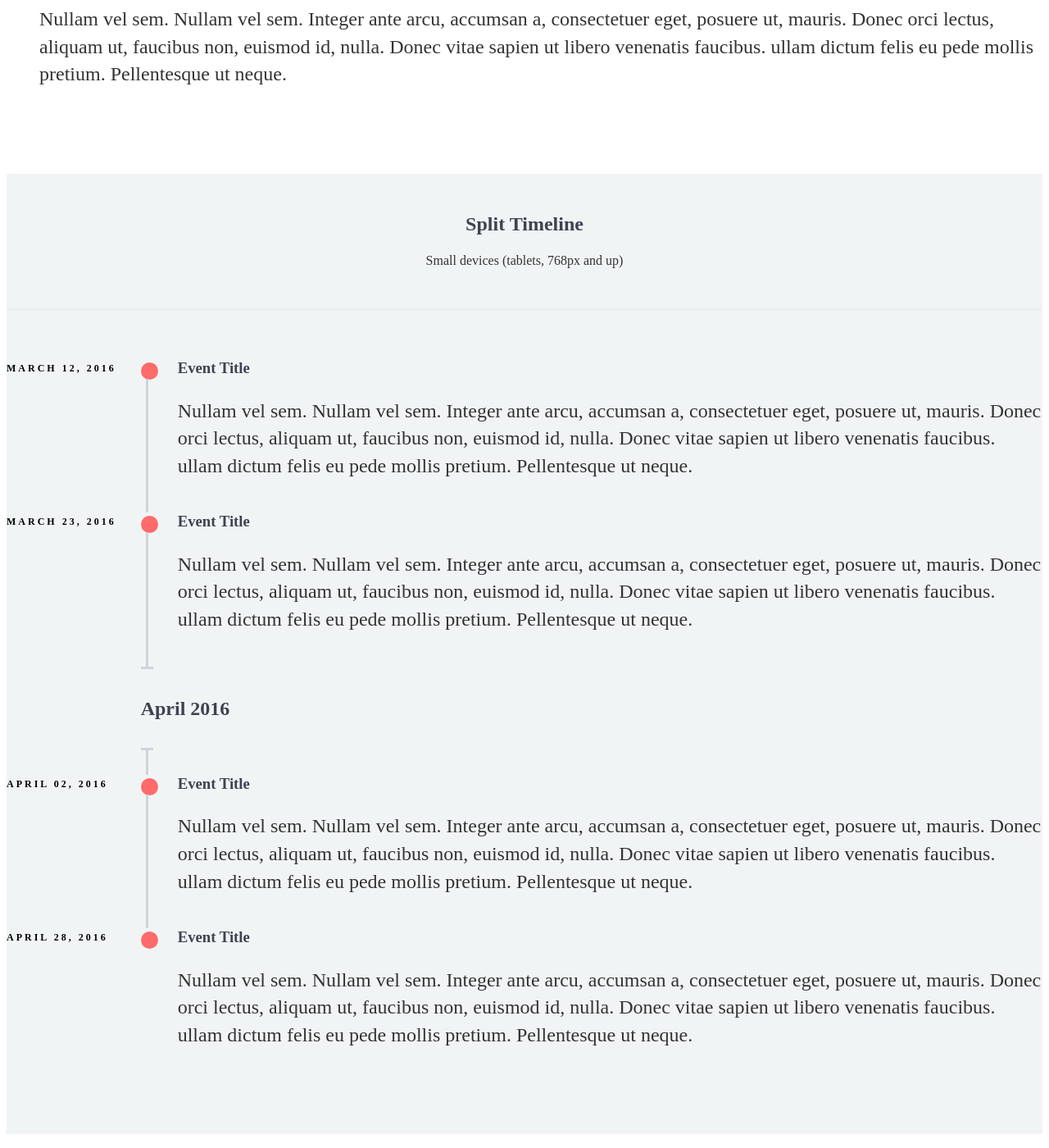
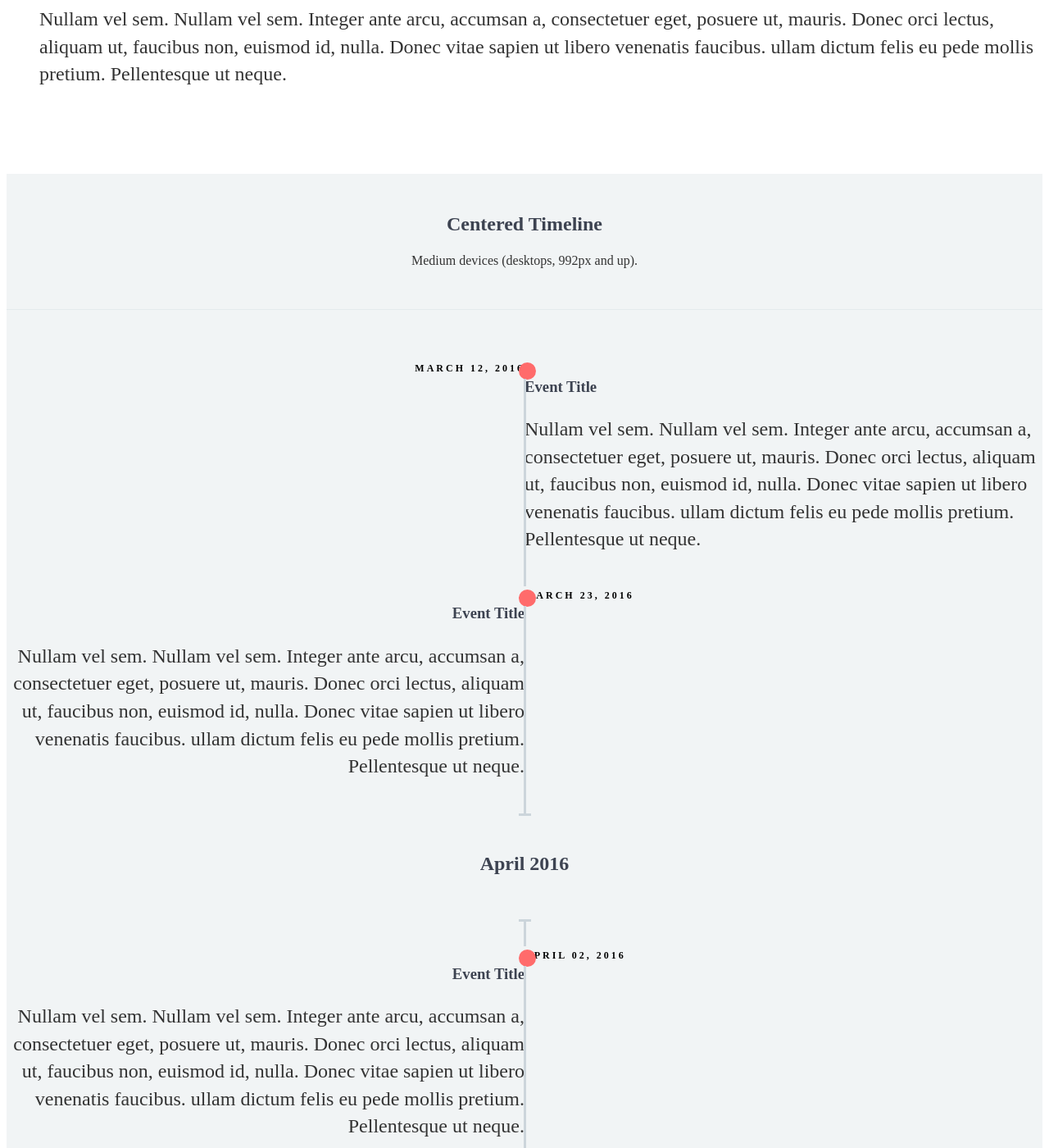
Before and after one commit to p-suneja/p-suneja.github.io, a Jekyll site: the page built from cv/index.html, in a window 1280 px wide and 1400 px high, scrolled down 1305 px. Shown: the whole window at 82% size. Built offline with Jekyll 4.4.1, drawn with Linux system fonts in a browser that asks for light colours.

Commit message:
removing split timeline

```diff
--- a/cv/index.html
+++ b/cv/index.html
@@ -17,67 +17,6 @@ title: Priyal's CV
         </div>
         <div class="col-xs-10 col-xs-offset-1 col-sm-8 col-sm-offset-2">
             <ul class="timeline">
-                <li class="timeline-item">
-                    <div class="timeline-info">
-                        <span>March 12, 2016</span>
-                    </div>
-                    <div class="timeline-marker"></div>
-                    <div class="timeline-content">
-                        <h3 class="timeline-title">Event Title</h3>
-                        <p>Nullam vel sem. Nullam vel sem. Integer ante arcu, accumsan a, consectetuer eget, posuere ut, mauris. Donec orci lectus, aliquam ut, faucibus non, euismod id, nulla. Donec vitae sapien ut libero venenatis faucibus. ullam dictum felis
-                            eu pede mollis pretium. Pellentesque ut neque.</p>
-                    </div>
-                </li>
-                <li class="timeline-item">
-                    <div class="timeline-info">
-                        <span>March 23, 2016</span>
-                    </div>
-                    <div class="timeline-marker"></div>
-                    <div class="timeline-content">
-                        <h3 class="timeline-title">Event Title</h3>
-                        <p>Nullam vel sem. Nullam vel sem. Integer ante arcu, accumsan a, consectetuer eget, posuere ut, mauris. Donec orci lectus, aliquam ut, faucibus non, euismod id, nulla. Donec vitae sapien ut libero venenatis faucibus. ullam dictum felis
-                            eu pede mollis pretium. Pellentesque ut neque. </p>
-                    </div>
-                </li>
-                <li class="timeline-item period">
-                    <div class="timeline-info"></div>
-                    <div class="timeline-marker"></div>
-                    <div class="timeline-content">
-                        <h2 class="timeline-title">April 2016</h2>
-                    </div>
-                </li>
-                <li class="timeline-item">
-                    <div class="timeline-info">
-                        <span>April 02, 2016</span>
-                    </div>
-                    <div class="timeline-marker"></div>
-                    <div class="timeline-content">
-                        <h3 class="timeline-title">Event Title</h3>
-                        <p>Nullam vel sem. Nullam vel sem. Integer ante arcu, accumsan a, consectetuer eget, posuere ut, mauris. Donec orci lectus, aliquam ut, faucibus non, euismod id, nulla. Donec vitae sapien ut libero venenatis faucibus. ullam dictum felis
-                            eu pede mollis pretium. Pellentesque ut neque. </p>
-                    </div>
-                </li>
-                <li class="timeline-item">
-                    <div class="timeline-info">
-                        <span>April 28, 2016</span>
-                    </div>
-                    <div class="timeline-marker"></div>
-                    <div class="timeline-content">
-                        <h3 class="timeline-title">Event Title</h3>
-                        <p>Nullam vel sem. Nullam vel sem. Integer ante arcu, accumsan a, consectetuer eget, posuere ut, mauris. Donec orci lectus, aliquam ut, faucibus non, euismod id, nulla. Donec vitae sapien ut libero venenatis faucibus. ullam dictum felis
-                            eu pede mollis pretium. Pellentesque ut neque. </p>
-                    </div>
-                </li>
-            </ul>
-        </div>
-    </div>
-    <div class="row example-split">
-        <div class="col-md-12 example-title">
-            <h2>Split Timeline</h2>
-            <p>Small devices (tablets, 768px and up)</p>
-        </div>
-        <div class="col-xs-10 col-xs-offset-1 col-sm-8 col-sm-offset-2">
-            <ul class="timeline timeline-split">
                 <li class="timeline-item">
                     <div class="timeline-info">
                         <span>March 12, 2016</span>
```
